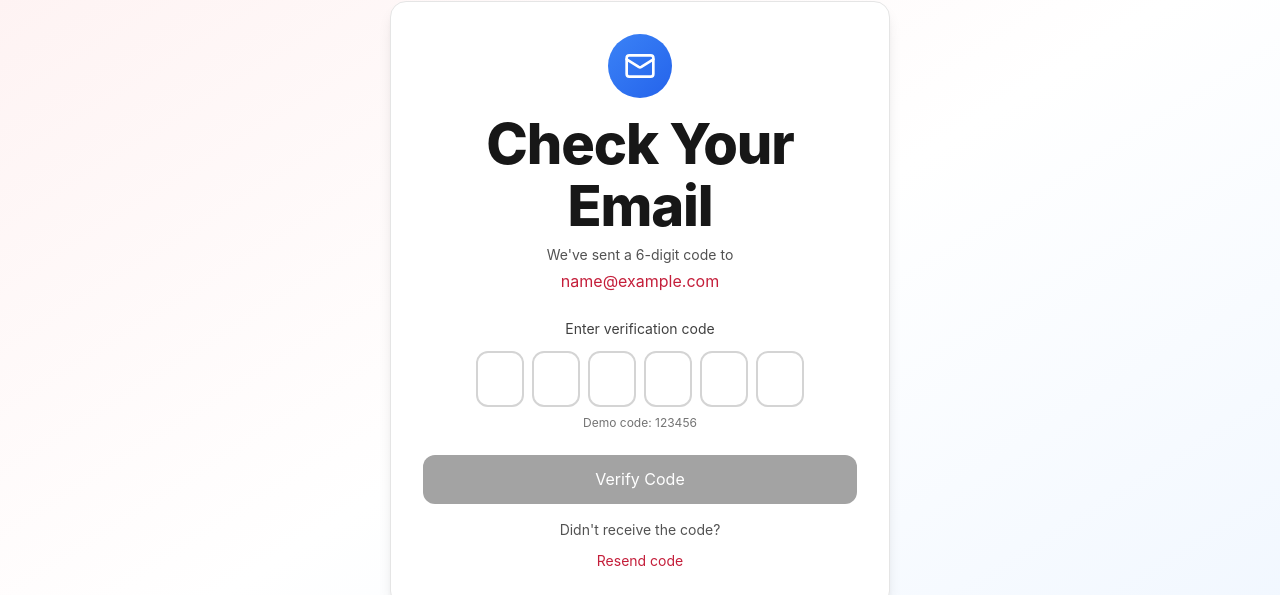
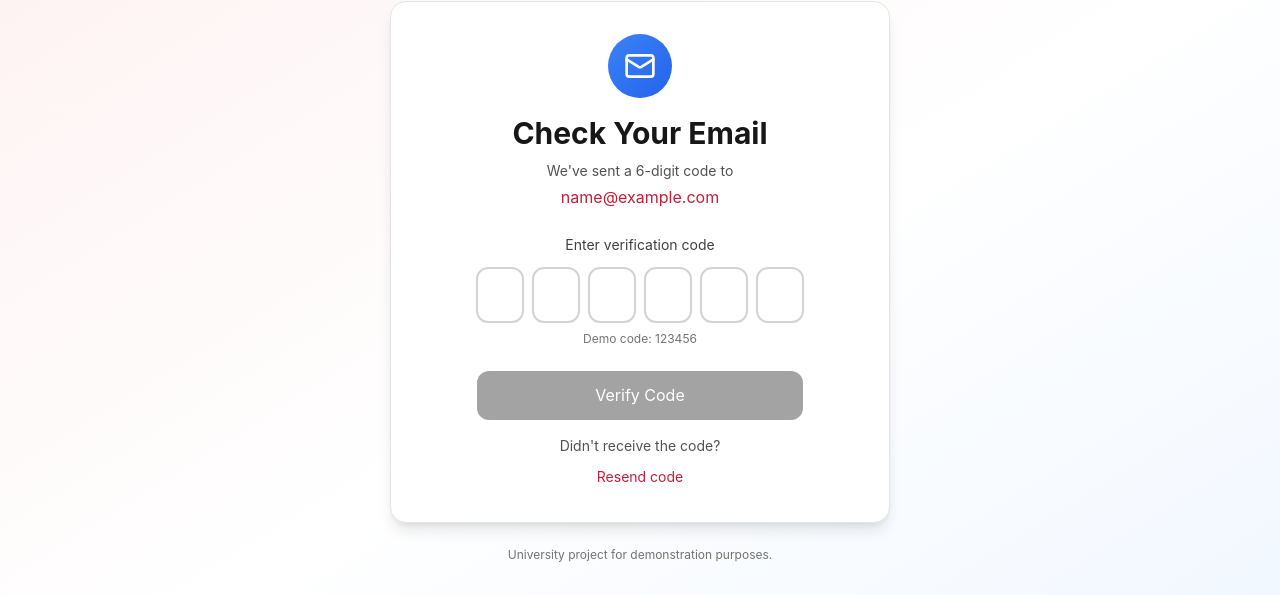
Before and after one commit to ayaarragab/ai-startup-idea-generator, a React (Vite) app in the folder frontend/: page /forgot-password in a window 1280 px wide. Both pictures are taken after typing "name@example.com" into the empty fields and a click on the button "Send Reset Code". Shown: the part 148-743 px from the top of the page. Built offline with nearby package versions, Linux system fonts and the light colour scheme; no server answers.

Commit message:
fix: update heading from h1 to h3 and adjust button layout in Forgot Password page

```diff
--- a/frontend/src/pages/ForgotPassword.tsx
+++ b/frontend/src/pages/ForgotPassword.tsx
@@ -217,7 +217,7 @@ export function ForgotPassword() {
                 <div className="w-16 h-16 bg-gradient-to-br from-accent-500 to-accent-600 rounded-full flex items-center justify-center mx-auto mb-4">
                   <Mail className="w-8 h-8 text-white" />
                 </div>
-                <h1 className="text-neutral-900 mb-2">Check Your Email</h1>
+                <h3 className="text-neutral-900 mb-2">Check Your Email</h3>
                 <p className="text-neutral-600 text-sm">
                   We've sent a 6-digit code to
                 </p>
@@ -250,15 +250,15 @@ export function ForgotPassword() {
                   Demo code: 123456
                 </p>
               </div>
-
+                <div className='flex flex-col justify-center items-center'>
                   <button
                       onClick={handleCodeSubmit}
                       disabled={isSubmitting || code.join('').length !== 6}
-                className="w-full bg-primary-600 hover:bg-primary-700 disabled:bg-neutral-400 disabled:cursor-not-allowed text-white py-3 rounded-lg transition-colors mb-4"
+                      className="w-3/4 bg-primary-600 hover:bg-primary-700 disabled:bg-neutral-400 disabled:cursor-not-allowed text-white py-3 rounded-lg transition-colors mb-4"
                     >
                       {isSubmitting ? 'Verifying...' : 'Verify Code'}
                     </button>
-
+                </div>
               <div className="text-center">
                 <p className="text-sm text-neutral-600 mb-2">Didn't receive the code?</p>
                 <button
```
Lines whose indentation alone changed are shown as unchanged.
